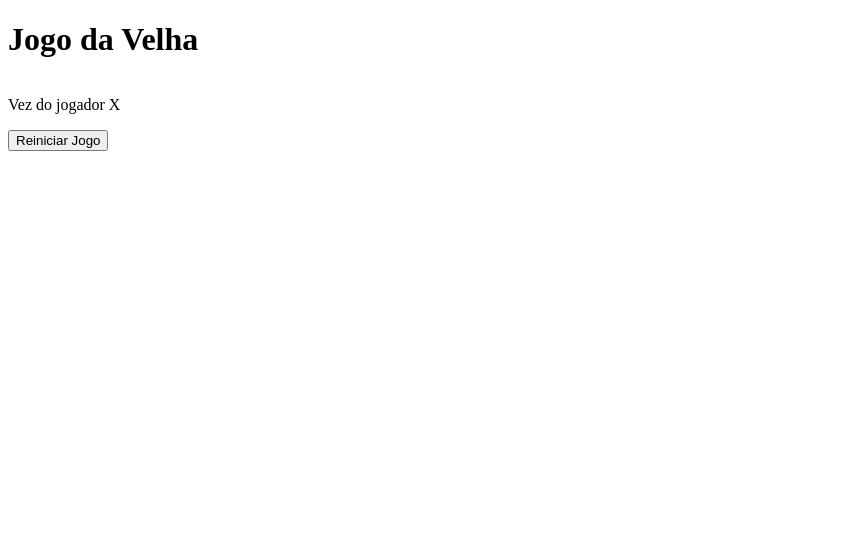
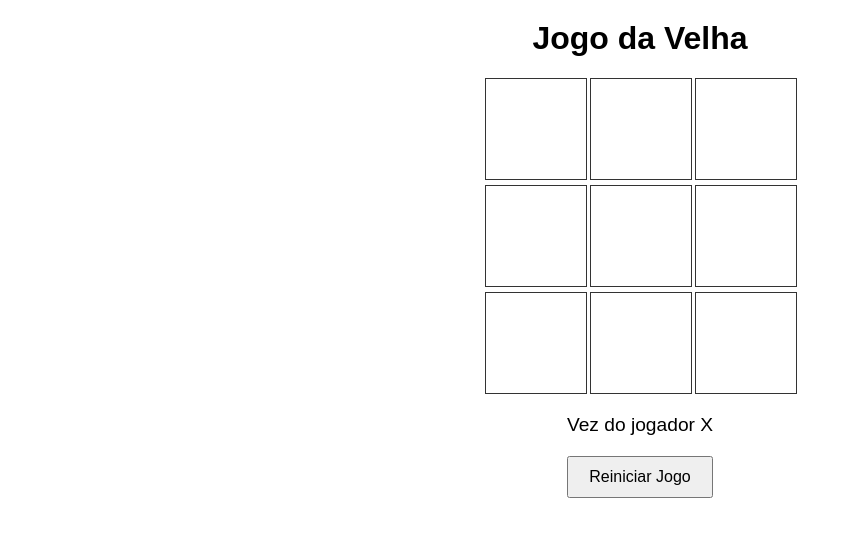
Before and after one commit to Juninszn/Xadrez, a plain HTML site: page index.html in a window 1280 px wide. Shown: the whole page, without its empty margins (0-852 px from the left). Drawn offline with Linux system fonts and the light colour scheme.

Commit message:
Update style.css

```diff
--- a/style.css
+++ b/style.css
@@ -1,24 +1,45 @@
-#tabuleiro {
-    display: flex;
-    flex-wrap: wrap;
-    justify-content: space-between;
-    width: 418px;
-    /* Ajuste o tamanho conforme necessário */
+body {
+  font-family: Arial, sans-serif;
+  text-align: center;
+  margin: 0;
+  padding: 0;
 }
 
-.casa {
-    width: 50px;
-    height: 50px;
-    border: 1px solid black;
+h1 {
+  margin-top: 20px;
 }
 
-/* Criando o padrão de cores do tabuleiro */
-.casa.clara {
-    background-color: #f0f0f0;
-    /* Cor clara */
+#tabuleiro {
+  display: grid;
+  grid-template-columns: repeat(3, 100px);
+  grid-gap: 5px;
+  margin: 20px auto;
+  width: 310px;
 }
 
-.casa.escura {
-    background-color: #808080;
-    /* Cor escura */
+.celula {
+  width: 100px;
+  height: 100px;
+  border: 1px solid #333;
+  display: flex;
+  align-items: center;
+  justify-content: center;
+  font-size: 2rem;
+  cursor: pointer;
+  background-color: #fff;
 }
+
+.celula:hover {
+  background-color: #f0f0f0;
+}
+
+#mensagem {
+  font-size: 1.2rem;
+  margin: 20px;
+}
+
+button {
+  padding: 10px 20px;
+  font-size: 1rem;
+  cursor: pointer;
+}
```
